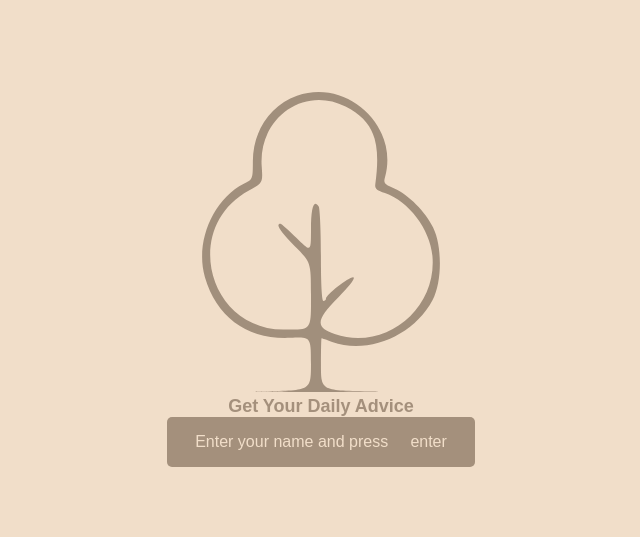
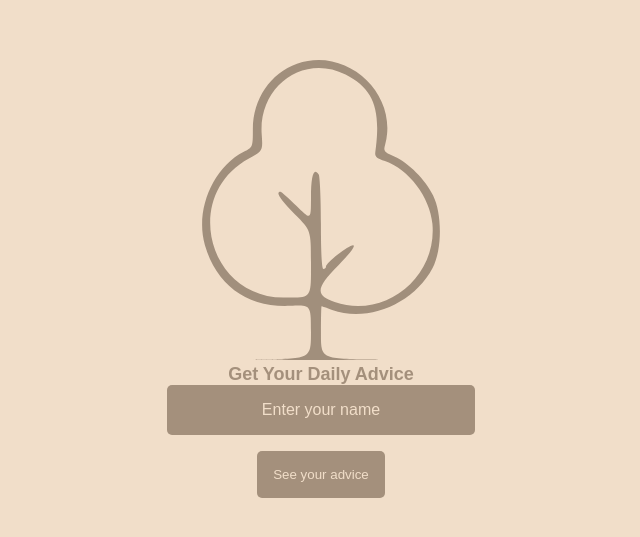
Before and after one commit to johiny/SimpleDailyAdvice, a Next.js app: page / in a window 1280 px wide. Shown: the part 121-658 px from the top of the page, without its empty margins (319-959 px from the left). Built offline with nearby package versions, Linux system fonts and the light colour scheme.

Commit message:
boton mas intuitivo agregado y loader en redireccion!

```diff
--- /dev/null
+++ b/src/components/Loader.tsx
@@ -0,0 +1,46 @@
+import React from 'react'
+import styled from 'styled-components'
+import { keyframes } from 'styled-components'
+
+const animloader = keyframes`
+    0% {
+      border-color: rgba(255, 255, 255, 0.15) rgba(255, 255, 255, 0.25) rgba(255, 255, 255, 0.35) rgba(255, 255, 255, 0.75);
+}
+    33% {
+      border-color: rgba(255, 255, 255, 0.75) rgba(255, 255, 255, 0.15) rgba(255, 255, 255, 0.25) rgba(255, 255, 255, 0.35);
+}
+    66% {
+      border-color: rgba(255, 255, 255, 0.35) rgba(255, 255, 255, 0.75) rgba(255, 255, 255, 0.15) rgba(255, 255, 255, 0.25);
+}
+    100% {
+      border-color: rgba(255, 255, 255, 0.25) rgba(255, 255, 255, 0.35) rgba(255, 255, 255, 0.75) rgba(255, 255, 255, 0.15);
+}
+`
+const StyledLoader = styled.span`
+    border: 10vh solid;
+    border-color: rgba(255, 255, 255, 0.15) rgba(255, 255, 255, 0.25) rgba(255, 255, 255, 0.35) rgba(255, 255, 255, 0.5);
+    border-radius: 50%;
+    display: inline-block;
+    box-sizing: border-box;
+    animation: ${animloader} 1s linear infinite;
+`
+const StyleContainer = styled.div`
+    display: flex;
+    align-items: center;
+    justify-content: center;
+    position: absolute;
+    top: 0;
+    left: 0;
+    min-height: 100vh;
+    min-width: 100vw;
+    background-color: rgba(77, 61, 22, 0.401);
+`
+const Loader = () => {
+  return (
+    <StyleContainer>
+    <StyledLoader></StyledLoader>
+    </StyleContainer>
+  )
+}
+
+export default Loader
--- a/src/pages/_app.tsx
+++ b/src/pages/_app.tsx
@@ -1,6 +1,30 @@
 import '@/styles/globals.css'
 import type { AppProps } from 'next/app'
+import { useState, useEffect } from 'react'
+import Router from 'next/router'
+import Loader from '@/components/Loader'
 
 export default function App({ Component, pageProps }: AppProps) {
-  return <Component {...pageProps} />
+  const [loading, setLoading] = useState(false)
+  useEffect(() => {
+    const handleStart = () => setLoading(true)
+    const handleComplete = () => setLoading(false)
+
+    Router.events.on('routeChangeStart', handleStart)
+    Router.events.on('routeChangeComplete', handleComplete)
+    Router.events.on('routeChangeError', handleComplete)
+
+    return () => {
+      Router.events.off('routeChangeStart', handleStart)
+      Router.events.off('routeChangeComplete', handleComplete)
+      Router.events.off('routeChangeError', handleComplete)
+    }
+  }, [])
+
+  return (
+  <>
+  {loading && <Loader />}
+  <Component {...pageProps} />
+  </>
+  )
 }
--- a/src/pages/index.tsx
+++ b/src/pages/index.tsx
@@ -40,6 +40,20 @@ const StyledImg = styled.div`
     filter: invert(61%) sepia(4%) saturate(1791%) hue-rotate(349deg) brightness(95%) contrast(82%);
   }
 `
+const StyleButton = styled.button`
+margin-top: 2vh;
+  padding: 2vh;
+  background-color:#A4907C;
+  border: none;
+  color: #F1DEC9;
+  cursor: pointer;
+  font-family: Arial, Helvetica, sans-serif;
+  font-weight: 500;
+  border-radius: 5px;
+  :hover{
+    background-color: #7e7061;
+  }
+`
 export default function Home() {
    const router = useRouter()
   const navTo = (name : string) => {
@@ -59,11 +73,14 @@ export default function Home() {
         </StyledImg>
       <StyleTitle>Get Your Daily Advice</StyleTitle>
       <StyledInput onKeyUp={(e) => {
-        if(e.key === 'Enter'){
+        if(e.key === "Enter"){
           navTo(e.currentTarget.value)
         }
-      }} placeholder='Enter your name and press
-     enter'/>
+      }} id='input' required placeholder='Enter your name'/>
+      <StyleButton onClick={() => {
+        const input = document.querySelector('#input') as HTMLInputElement
+        navTo(input.value)
+      }}>See your advice</StyleButton>
       </StyleContainer>
     </>
   )
```
